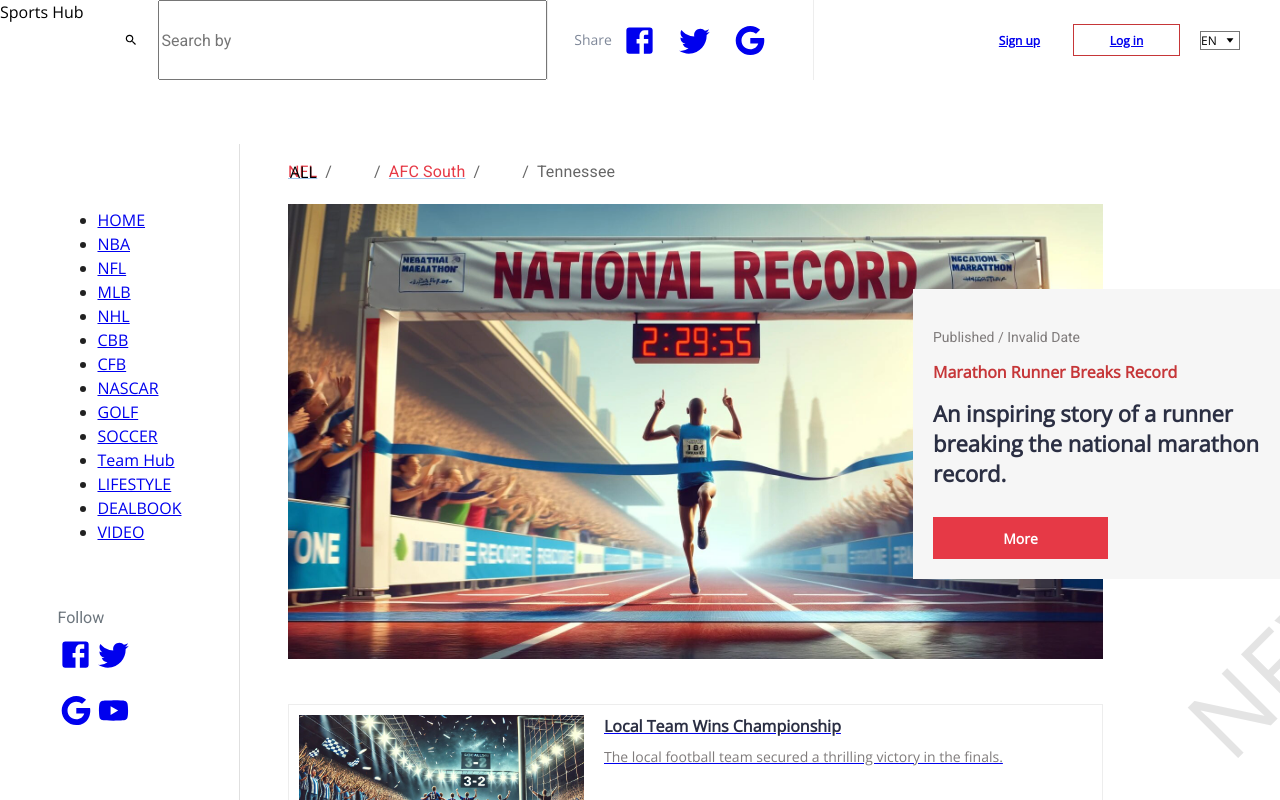
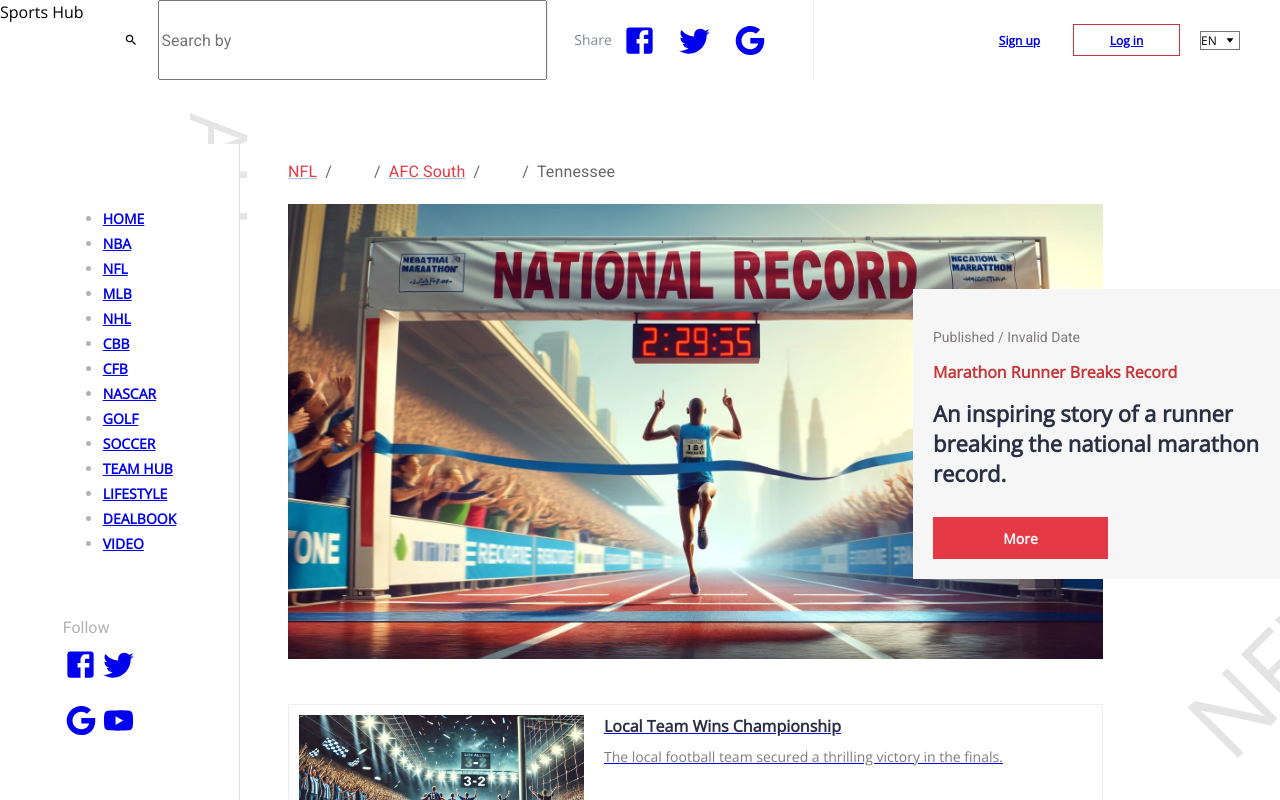
Before and after one commit to dark-side/sports_hub_react_skeleton, a React (Create React App) app: page / in a window 1280 px wide. Shown: the top 800 px of the page. Built offline with nearby package versions, Linux system fonts and the light colour scheme; no server answers.

Commit message:
Layout fixes

```diff
--- a/src/Layout.js
+++ b/src/Layout.js
@@ -21,6 +21,10 @@ const Container = styled.div`
   display: flex;
   flex-direction: column;
   min-height: 100vh;
+
+  .MuiDrawer-paper {
+    align-items: center;
+  }
 `;
 
 const BreadcrumbsContainer = styled.div`
@@ -49,10 +53,14 @@ const BreadcrumbsContainer = styled.div`
 `;
 
 const Watermark = styled.div`
-  left: 290px;
-  top: 160px;
+  left: 12%;
+  top: 15%;
   z-index: 25;
   position: absolute;
+  opacity: 0.2;
+  font-size: 5rem;
+  color: gray;
+  transform: rotate(90deg);
 `;
 
 const Layout = () => {
@@ -77,15 +85,15 @@ const Layout = () => {
                 width: '240px',
                 backgroundColor: 'white',
                 top: 'inherit',
+                position: 'absolute',
                 alignitems: 'center',
-                position: 'absolute'
               },
             }}
           >
             <SideNavigation />
           </Drawer>
 
-          <div style={{ marginLeft: '240px', padding: '16px', flex: 1 }}>
+          <div style={{ marginLeft: '240px', padding: '16px', flex: 1, borderBottom: 'solid' }}>
             <BreadcrumbsContainer>
               <Breadcrumbs aria-label="breadcrumb">
                 <Link href="/nfl">NFL</Link>
@@ -105,7 +113,7 @@ const Layout = () => {
           </div>
         </Container>
         <Footer />
-        <Watermark className="watermark-1">ALL</Watermark>
+        <Watermark>ALL</Watermark>
       </LayoutContainer>
     </>
   );
--- a/src/components/Footer/Footer.js
+++ b/src/components/Footer/Footer.js
@@ -64,6 +64,7 @@ const Bottom = styled.div`
   justify-content: space-between;
   width: 100%;
   background-color: var(--primary-red);
+  height: 5rem;
 `;
 
 const Copyright = styled.div`
@@ -112,7 +113,7 @@ const Footer = () => {
 
         <Section>
           <Title>NEWSLETTER</Title>
-          <div>Sign up to receive the latest sports news</div>
+          <div style={{ marginBottom: '5px'}}>Sign up to receive the latest sports news</div>
           <Email>
             <EmailInput
               type="email"
--- a/src/components/Sidebar/SideNavigation.js
+++ b/src/components/Sidebar/SideNavigation.js
@@ -1,6 +1,54 @@
 import React from 'react';
 import { Facebook, Twitter, Google, YouTube } from '@mui/icons-material';
-import './sideNavigation.scss';
+import styled from 'styled-components';
+
+const SidebarContainer = styled.div`
+  display: block;
+`;
+
+const NavigationContainer = styled.div`
+  margin: 4rem 0;
+`;
+
+const FollowContainer = styled.div`
+  width: 76px;
+  height: 92px;
+`;
+
+const FollowTitle = styled.div`
+  font-family: 'Roboto', sans-serif;
+  font-size: 16px;
+  font-weight: 400;
+  line-height: 19px;
+  color: var(--text-gray);
+  margin-bottom: 10px;
+`;
+
+const FollowGrid = styled.div`
+  display: grid;
+  grid-template-columns: 1fr 1fr;
+`;
+
+const FollowLink = styled.a`
+  margin-bottom: 15px;
+`;
+
+const NavigationList = styled.ul`
+  display: flex;
+  flex-direction: column;
+  gap: 4px;
+`;
+
+const NavigationItem = styled.li`
+  cursor: pointer;
+  color: var(--text-gray);
+  font-size: 0.875rem;
+  font-weight: bold;
+`;
+
+const NavigationLink = styled.a`
+  text-transform: uppercase;
+`;
 
 const SIDEBAR_ITEMS = [
     'HOME',
@@ -21,48 +69,48 @@ const SIDEBAR_ITEMS = [
 
 const Navigation = ({ menuItems }) => {
   return (
-    <div className="navigation">
-      <ul className="flex flex-col gap-4">
+    <NavigationContainer>
+      <NavigationList>
         {SIDEBAR_ITEMS.map((navLink, index) => (
-          <li key={index} className="cursor-pointer text-[var(--text-gray)] text-sm font-bold">
-            <a href={`/${navLink.toLowerCase()}`} className="uppercase">
+          <NavigationItem key={index}>
+            <NavigationLink href={`/${navLink.toLowerCase()}`}>
               {navLink}
-            </a>
-          </li>
+            </NavigationLink>
+          </NavigationItem>
         ))}
-      </ul>
-    </div>
+      </NavigationList>
+    </NavigationContainer>
   );
 };
 
 const Follow = () => {
   return (
-    <div className="follow">
-      <div className="title">Follow</div>
-      <div className="grid">
-        <a href="https://www.facebook.com" aria-label="Follow us on Facebook">
+    <FollowContainer>
+      <FollowTitle>Follow</FollowTitle>
+      <FollowGrid>
+        <FollowLink href="https://www.facebook.com" aria-label="Follow us on Facebook">
           <Facebook fontSize="large" />
-        </a>
-        <a href="https://www.twitter.com" aria-label="Follow us on Twitter">
+        </FollowLink>
+        <FollowLink href="https://www.twitter.com" aria-label="Follow us on Twitter">
           <Twitter fontSize="large" />
-        </a>
-        <a href="https://www.google.com" aria-label="Follow us on Google">
+        </FollowLink>
+        <FollowLink href="https://www.google.com" aria-label="Follow us on Google">
           <Google fontSize="large" />
-        </a>
-        <a href="https://www.youtube.com" aria-label="Follow us on YouTube">
+        </FollowLink>
+        <FollowLink href="https://www.youtube.com" aria-label="Follow us on YouTube">
           <YouTube fontSize="large" />
-        </a>
-      </div>
-    </div>
+        </FollowLink>
+      </FollowGrid>
+    </FollowContainer>
   );
 };
 
 const Sidebar = ({ menuItems }) => {
   return (
-    <div className="sidebar">
+    <SidebarContainer>
       <Navigation menuItems={menuItems} />
       <Follow />
-    </div>
+    </SidebarContainer>
   );
 };
 
--- a/src/components/Sidebar/sideNavigation.scss
+++ /dev/null
@@ -1,46 +0,0 @@
-
-:root {
-    --text-gray: #6c757d;
-  }
-
-  .sidebar {
-    display: block;
-  }
-
-  .sidebar .navigation {
-    margin: 4rem 0;
-  }
-
-  .sidebar .follow {
-    width: 76px;
-    height: 92px;
-  }
-
-  .sidebar .follow .title {
-    font-family: 'Roboto', sans-serif;
-    font-size: 16px;
-    font-weight: 400;
-    line-height: 19px;
-    color: var(--text-gray);
-    margin-bottom: 10px;
-  }
-
-  .sidebar .follow .grid {
-    display: grid;
-    grid-template-columns: 1fr 1fr;
-  }
-
-  .sidebar .follow .grid a {
-    margin-bottom: 15px;
-  }
-
-  .sidebar .follow .grid a [svgIcon='google'] {
-    width: 20px;
-    height: 20px;
-  }
-
-  .MuiDrawer-paper {
-    top: inherit;
-    align-items: center;
-    position: absolute;
- }
```
